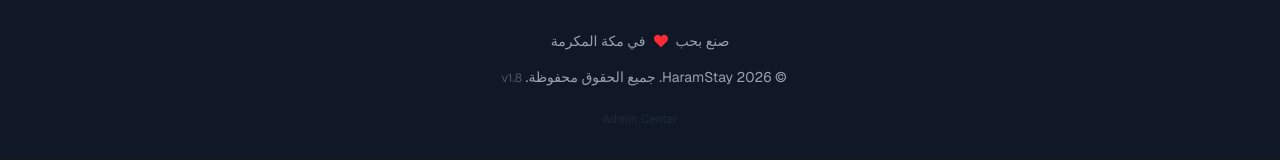
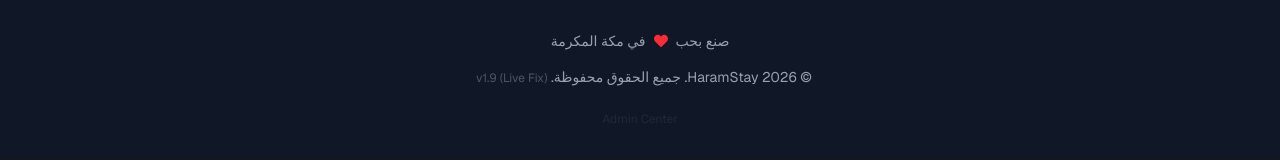
Before and after one commit to datavisionary56-dev/haram-stay, a Next.js app: page / in a window 1280 px wide. Shown: the part 3823-3983 px from the top of the page. Built offline with nearby package versions, Linux system fonts and the light colour scheme; no server answers; the database is empty.

Commit message:
v1.9: Force Vercel Redeploy - Weekend Price UI Fix

```diff
--- a/src/components/Footer.tsx
+++ b/src/components/Footer.tsx
@@ -68,7 +68,7 @@ export default function Footer() {
           <p className="flex items-center justify-center gap-2 mb-4">
             صنع بحب <FaHeart className="text-red-500" /> في مكة المكرمة
           </p>
-          <p>&copy; {new Date().getFullYear()} HaramStay. جميع الحقوق محفوظة. <span className="text-gray-600 text-xs ml-2">v1.8</span></p>
+          <p>&copy; {new Date().getFullYear()} HaramStay. جميع الحقوق محفوظة. <span className="text-gray-600 text-xs ml-2">v1.9 (Live Fix)</span></p>
 
           {/* Admin Link */}
           <div className="mt-6 flex justify-center">
```
